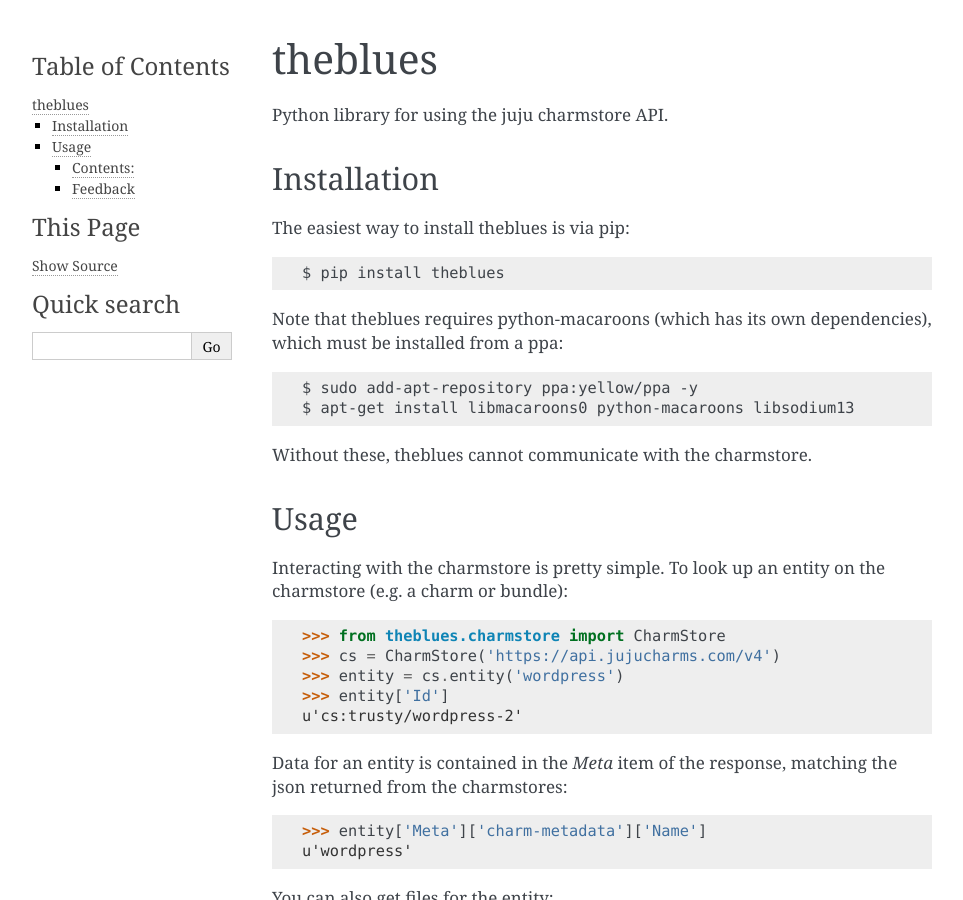
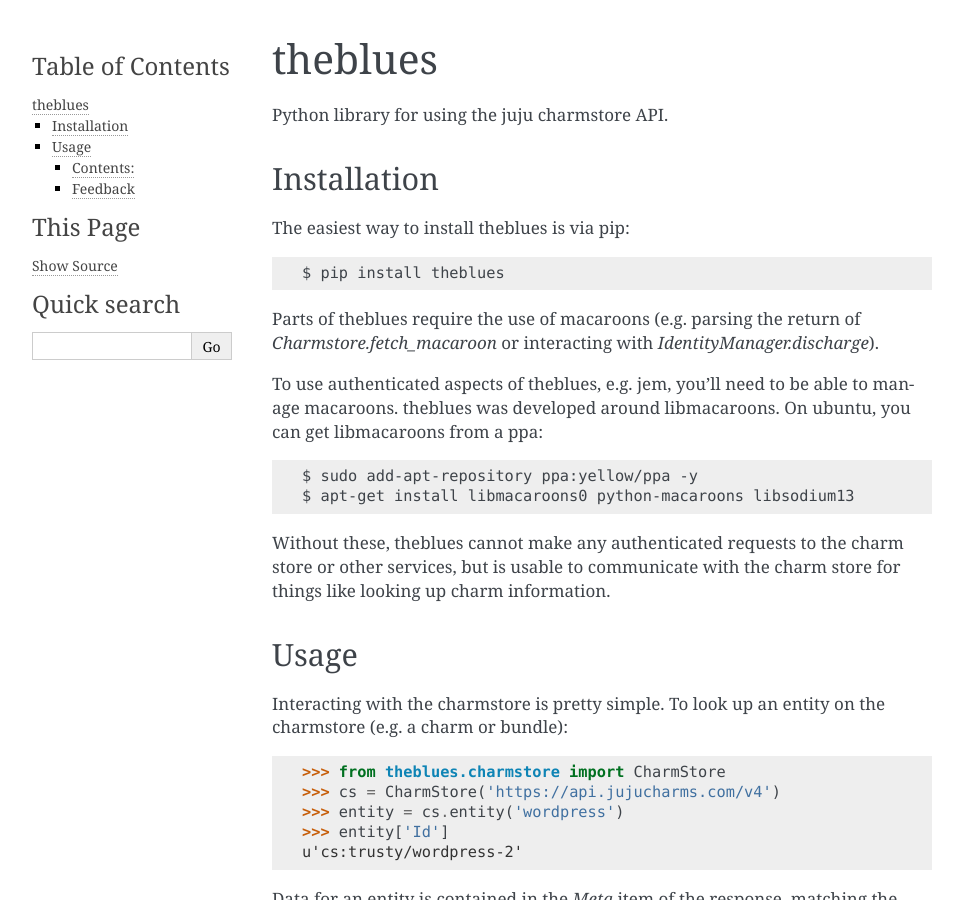
Before and after one commit to juju/theblues, a Sphinx documentation site: the page built from docs/index.rst, in a window 1280 px wide and 900 px high. Shown: the whole window, without its empty margins (148-1111 px from the left). Built offline with Sphinx 7.4.7, drawn with Linux system fonts in a browser that asks for light colours.

Commit message:
Doc updates.

```diff
--- a/README.rst
+++ b/README.rst
@@ -10,14 +10,20 @@
 
     $ pip install theblues
 
-Note that theblues requires python-macaroons (which has its own dependencies),
-which must be installed from a ppa::
+Parts of theblues require the use of macaroons (e.g. parsing the return of
+`Charmstore.fetch_macaroon` or interacting with `IdentityManager.discharge`).
+
+To use authenticated aspects of theblues, e.g. jem, you'll need to be able to
+manage macaroons. theblues was developed around libmacaroons. On ubuntu, you
+can get libmacaroons from a ppa::
 
 
 	$ sudo add-apt-repository ppa:yellow/ppa -y
 	$ apt-get install libmacaroons0 python-macaroons libsodium13
 
-Without these, theblues cannot communicate with the charmstore.
+Without these, theblues cannot make any authenticated requests to the
+charm store or other services, but is usable to communicate with the charm
+store for things like looking up charm information.
 
 Usage
 -----
```
Also changed, not shown: docs/theblues.rst (+24 -0 lines).
